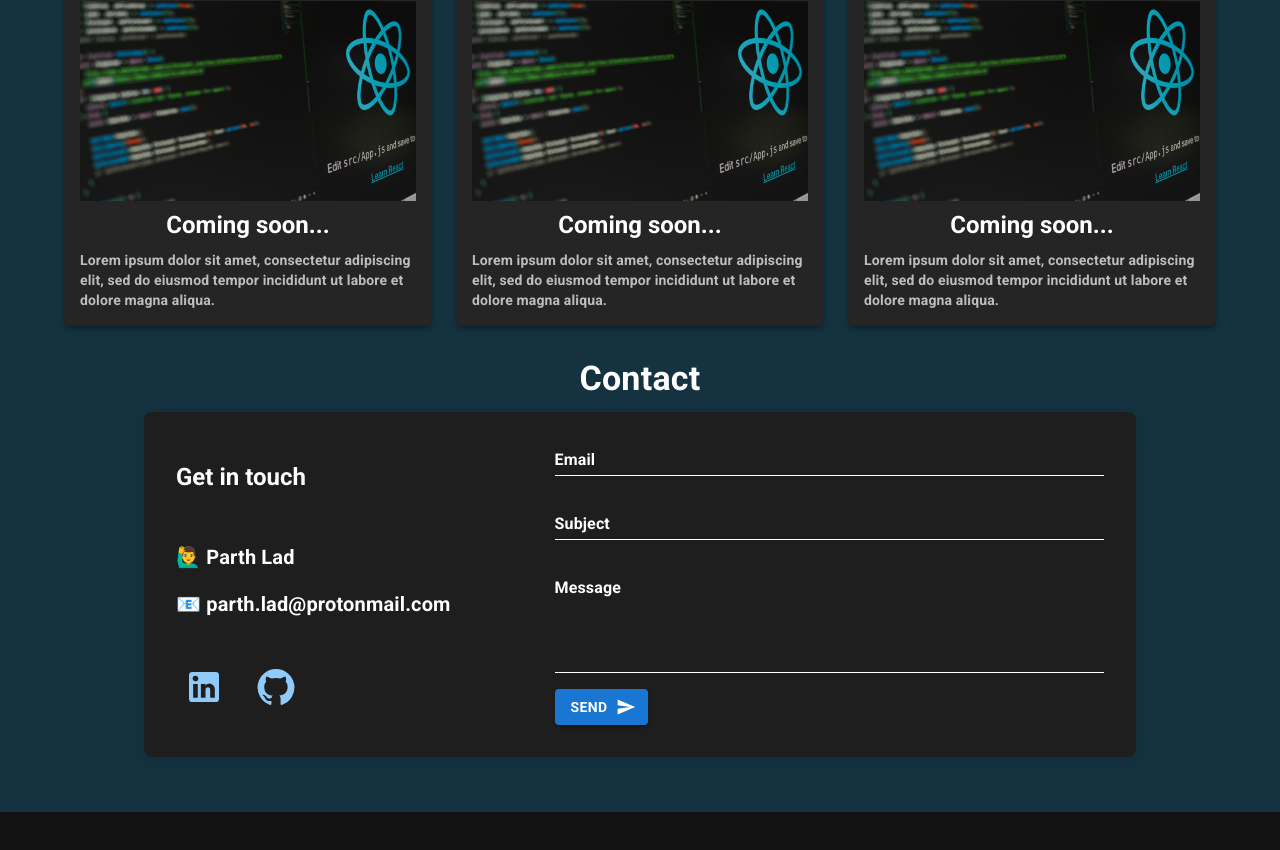
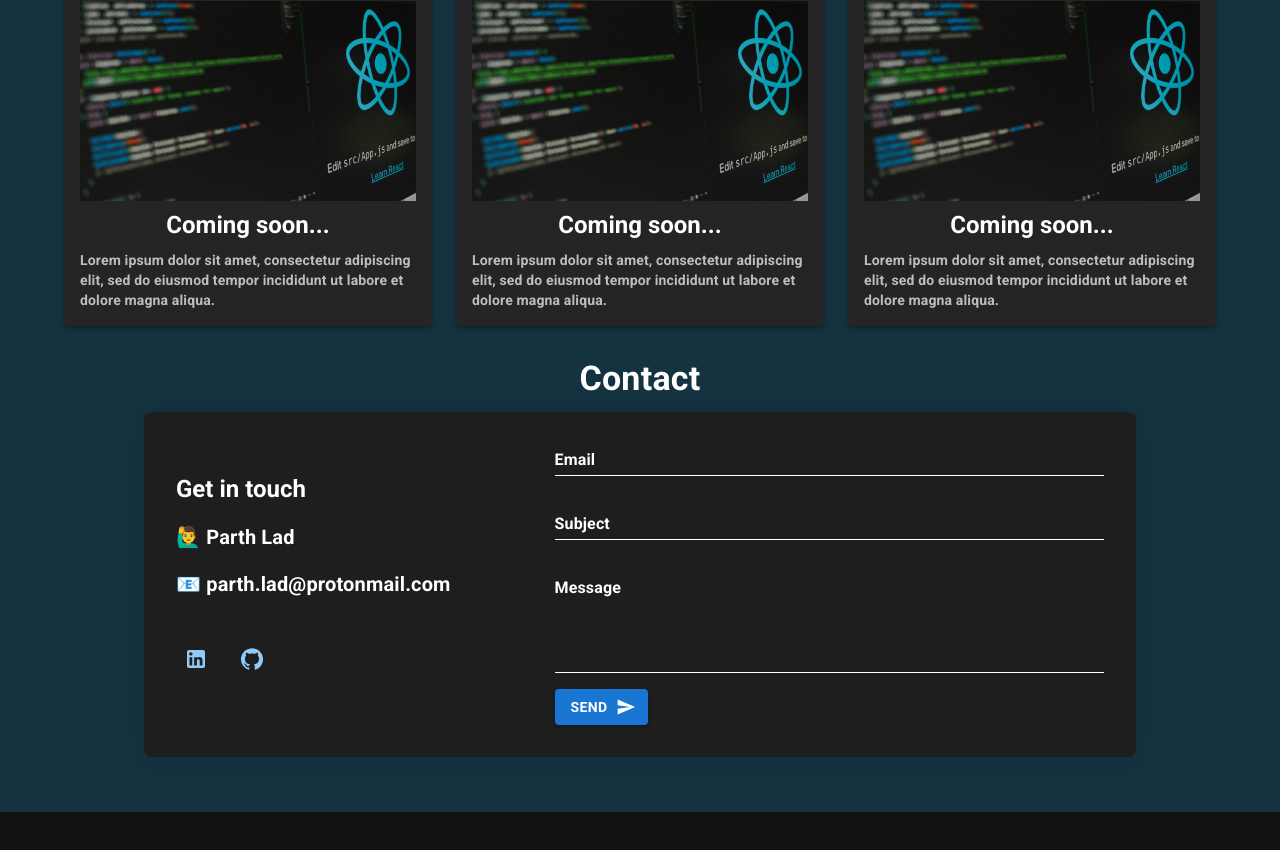
Before and after one commit to ParthKLad/web-portfolio, a React (Create React App) app: page / in a window 1280 px wide. Shown: the part 2162-3012 px from the top of the page. Built offline with nearby package versions, Linux system fonts and the light colour scheme.

Commit message:
form test

```diff
--- a/src/components/Contacts.js
+++ b/src/components/Contacts.js
@@ -2,6 +2,10 @@ import React, { useState, useEffect } from 'react';
 import {Box,Typography,TextField,Button,styled,Paper,IconButton,useTheme,ThemeProvider,createTheme, Grow
 } from '@mui/material';
 import { Send, LinkedIn, GitHub } from '@mui/icons-material';
+
+// google recaptcha
+const RECAPTCHA_SITE_KEY = '6LeaCa0pAAAAAEHdxAyha8E_sdNkeeOXvXfhwDRy';
+
 
 const theme = createTheme({
   palette: {
@@ -21,6 +25,7 @@ const theme = createTheme({
     },
   },
 });
+
 
 const StyledPaper = styled(Paper)({
   display: 'flex',
@@ -119,21 +124,29 @@ const ContactForm = () => {
     setChecked(true);
   }, []);
 
+
+  const handleSubmit = (event) => {
+    event.preventDefault();
+    // Implement your form submission logic here
+    // For Formspree, you would typically send a POST request to the Formspree endpoint
+    // This example just logs to console for demonstration
+    console.log("Form submitted");
+  };
+
   return (
     <ThemeProvider theme={theme}>
       <Grow in={checked} style={{ transformOrigin: '0 0 0' }} {...(checked ? { timeout: 1000 } : {})}>
-      <Box sx={{ maxWidth: '1445px', maxHeight: '651px', margin: 'auto', width: '100%' }}>
+        <Box sx={{ maxWidth: '1445px', maxHeight: '651px', margin: 'auto', width: '100%' }}>
           <Typography variant="h4" gutterBottom style={{ textAlign: 'center' }}>
             Contact
           </Typography>
-          <StyledPaper>
-            <StyledSection alignTop>
-              <br></br>
+          <StyledPaper component="form" onSubmit={handleSubmit} data-netlify="true" method="POST" action="https://formspree.io/f/{your-id}">
+            <input type="hidden" name="form-name" value="contact" />
+            <StyledSection>
               <ContactInfoItem>
-              <Typography variant="h5" gutterBottom noWrap>
+                <Typography variant="h5" gutterBottom noWrap>
                   Get in touch
                 </Typography>
-                <br></br>
                 <Typography variant="h6" gutterBottom noWrap>
                   <strong>🙋‍♂️</strong> Parth Lad
                 </Typography>
@@ -142,26 +155,12 @@ const ContactForm = () => {
                 </Typography>
               </ContactInfoItem>
               <SocialIconsRow>
-              <IconButton
-              href="https://www.linkedin.com/in/parthlad01"
-              target="_blank"
-              rel="noopener"
-              color="primary"
-              sx={{ fontSize: '2.5rem' }} // Use theme values or directly set sizes
-            >
-              <LinkedIn sx={{ fontSize: 'inherit' }} />
-            </IconButton>
-            <IconButton
-              href="https://github.com/parthlad9"
-              target="_blank"
-              rel="noopener"
-              color="primary"
-              sx={{ fontSize: '2.5rem' }} // Use theme values or directly set sizes
-            >
-              <GitHub sx={{ fontSize: 'inherit' }} />
-            </IconButton>
-
-
+                <IconButton href="https://www.linkedin.com/in/parthlad01" target="_blank" rel="noopener" color="primary">
+                  <LinkedIn />
+                </IconButton>
+                <IconButton href="https://github.com/parthlad9" target="_blank" rel="noopener" color="primary">
+                  <GitHub />
+                </IconButton>
               </SocialIconsRow>
             </StyledSection>
             <StyledSection style={{ width: '100%', textAlign: 'center' }}>
```
